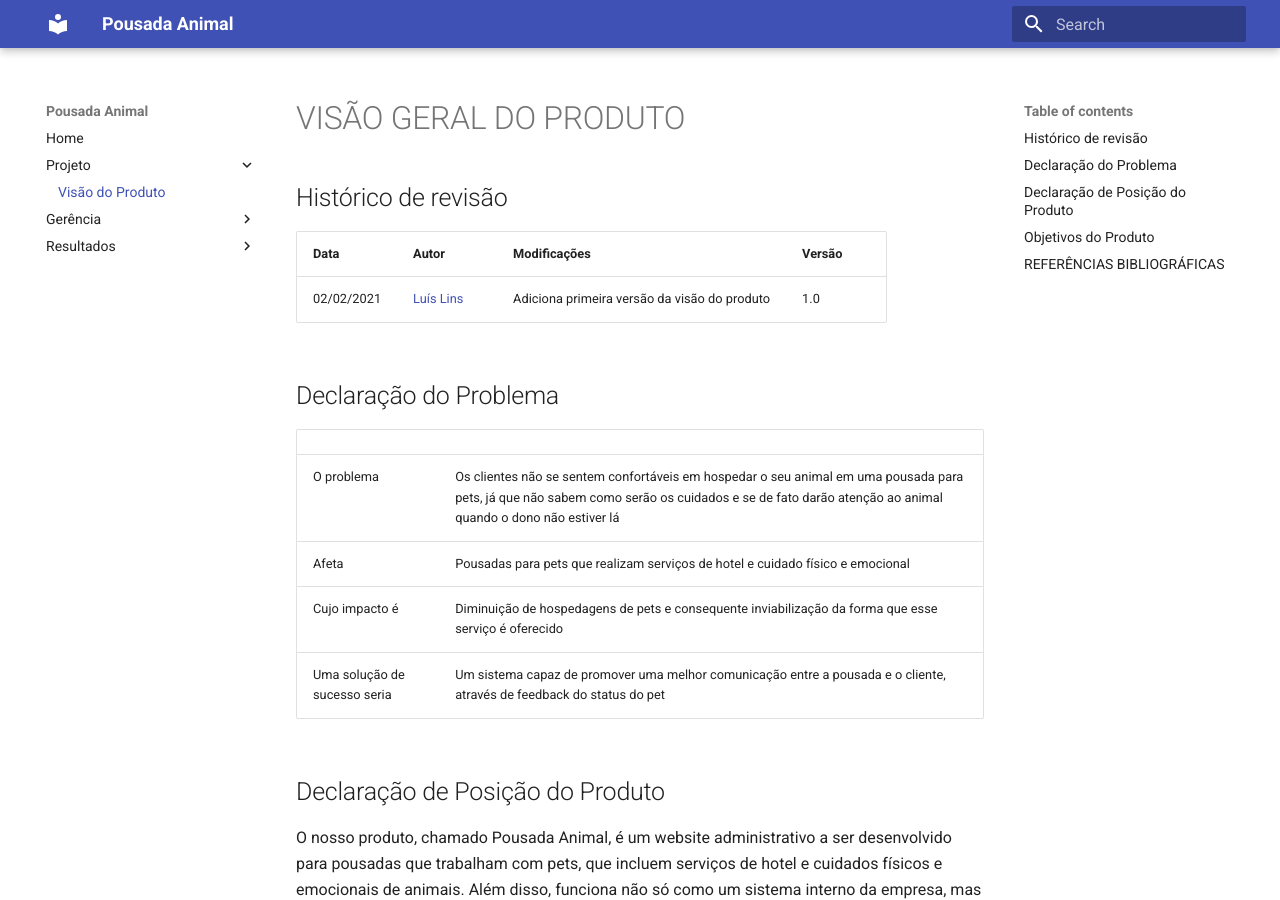
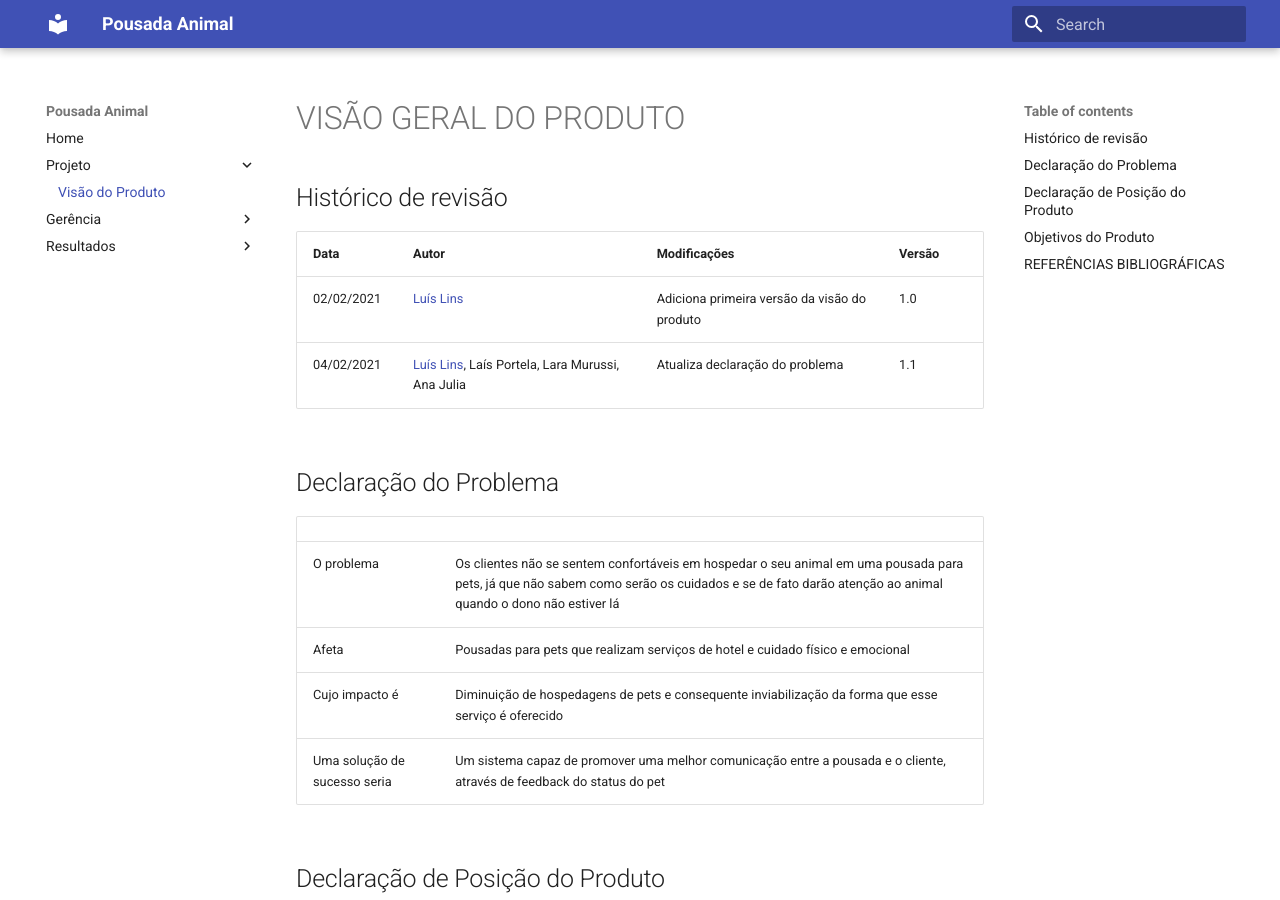
Before and after one commit to luisgaboardi/2021.2-PousadaAnimal, an MkDocs documentation site: the page built from docs/product-vision.md, in a window 1280 px wide and 900 px high. Built offline with MkDocs 1.6.1 and Material for MkDocs 9.7.7, drawn with Linux system fonts in a browser that asks for light colours.

Commit message:
Update product vision revision history

```diff
--- a/docs/product-vision.md
+++ b/docs/product-vision.md
@@ -3,7 +3,8 @@
 ## Histórico de revisão
 | Data       | Autor                                        | Modificações                      | Versão |
 | ---------- | -------------------------------------------- | --------------------------------- | ------ |
-| 02/02/2021 | [Luís Lins](https://github.com/luisgaboardi) | Adiciona primeira versão da visão do produto | 1.0    |
+| 02/02/2021 | [Luís Lins](https://github.com/luisgaboardi) | Adiciona primeira versão da visão do produto | 1.0 |
+| 04/02/2021 | [Luís Lins](https://github.com/luisgaboardi), Laís Portela, Lara Murussi, Ana Julia | Atualiza declaração do problema | 1.1 |
 
 ## Declaração do Problema
 
```
